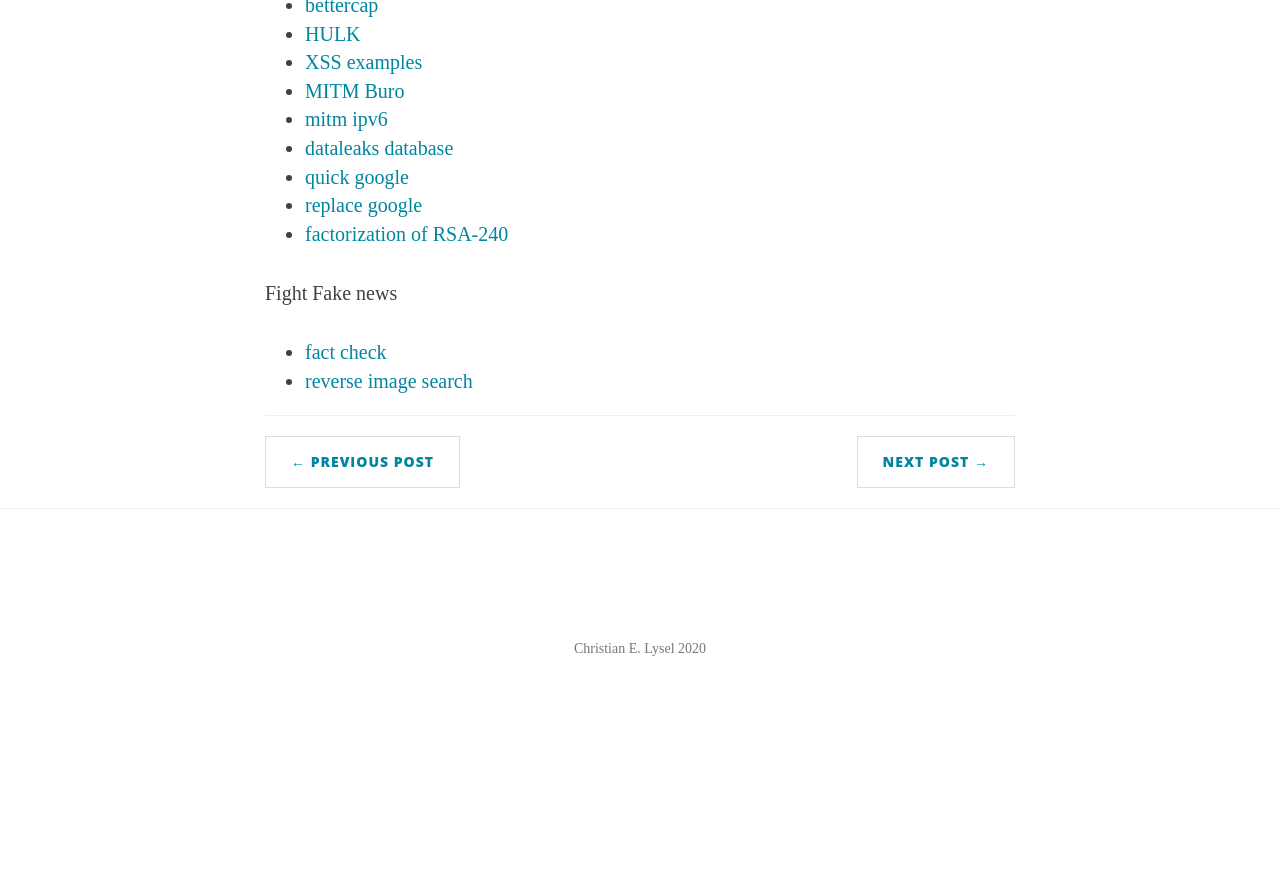
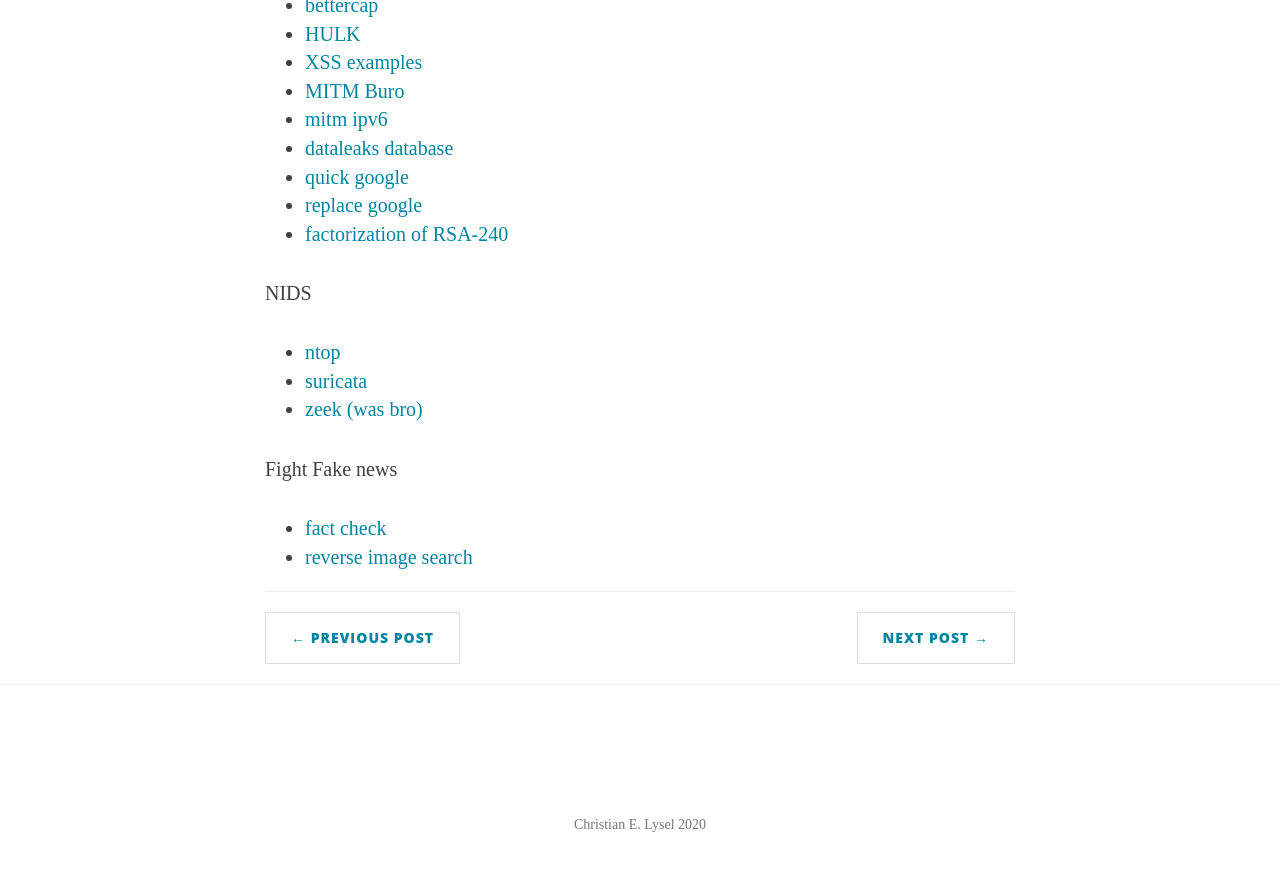
Before and after one commit to clysel/christian.lysel.net, a Jekyll site: the page built from _posts/2017-01-11-cool-projects.markdown, in a window 1280 px wide and 900 px high, scrolled down 2918 px. Shown: the top 871 px of the window. Built offline with Jekyll 4.4.1, drawn with Linux system fonts in a browser that asks for light colours; before the commit the page ends 3642 px from its top, so only the background shows below that.

Commit message:
Update 2017-01-11-cool-projects.markdown

```diff
--- a/_posts/2017-01-11-cool-projects.markdown
+++ b/_posts/2017-01-11-cool-projects.markdown
@@ -87,6 +87,11 @@
    * [replace google](https://beepb00p.xyz/pkm-search.html)
    * [factorization of RSA-240](https://listserv.nodak.edu/cgi-bin/wa.exe?A2=NMBRTHRY;fd743373.1912&FT=M&P=T&H=&S=)
 
+NIDS
+   * [ntop](https://www.ntop.org/)
+   * [suricata](https://suricata-ids.org/)
+   * [zeek (was bro)](https://www.zeek.org/download/index.html)
+
 Fight Fake news
    * [fact check](https://www.theverge.com/2019/12/3/20980741/fake-news-facebook-twitter-misinformation-lies-fact-check-how-to-internet-guide)
    * [reverse image search](https://www.bellingcat.com/resources/how-tos/2019/12/26/guide-to-using-reverse-image-search-for-investigations/)
```
